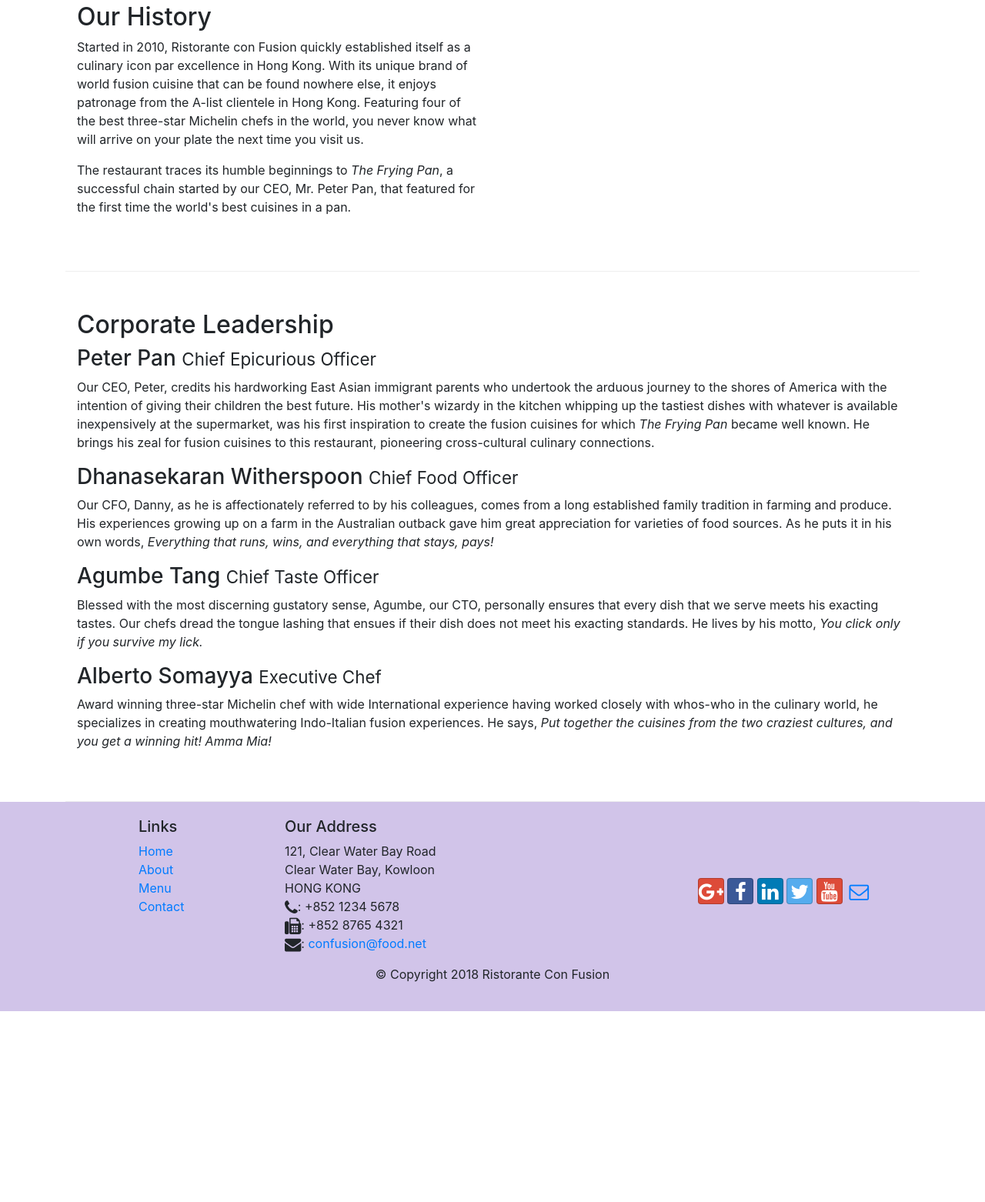
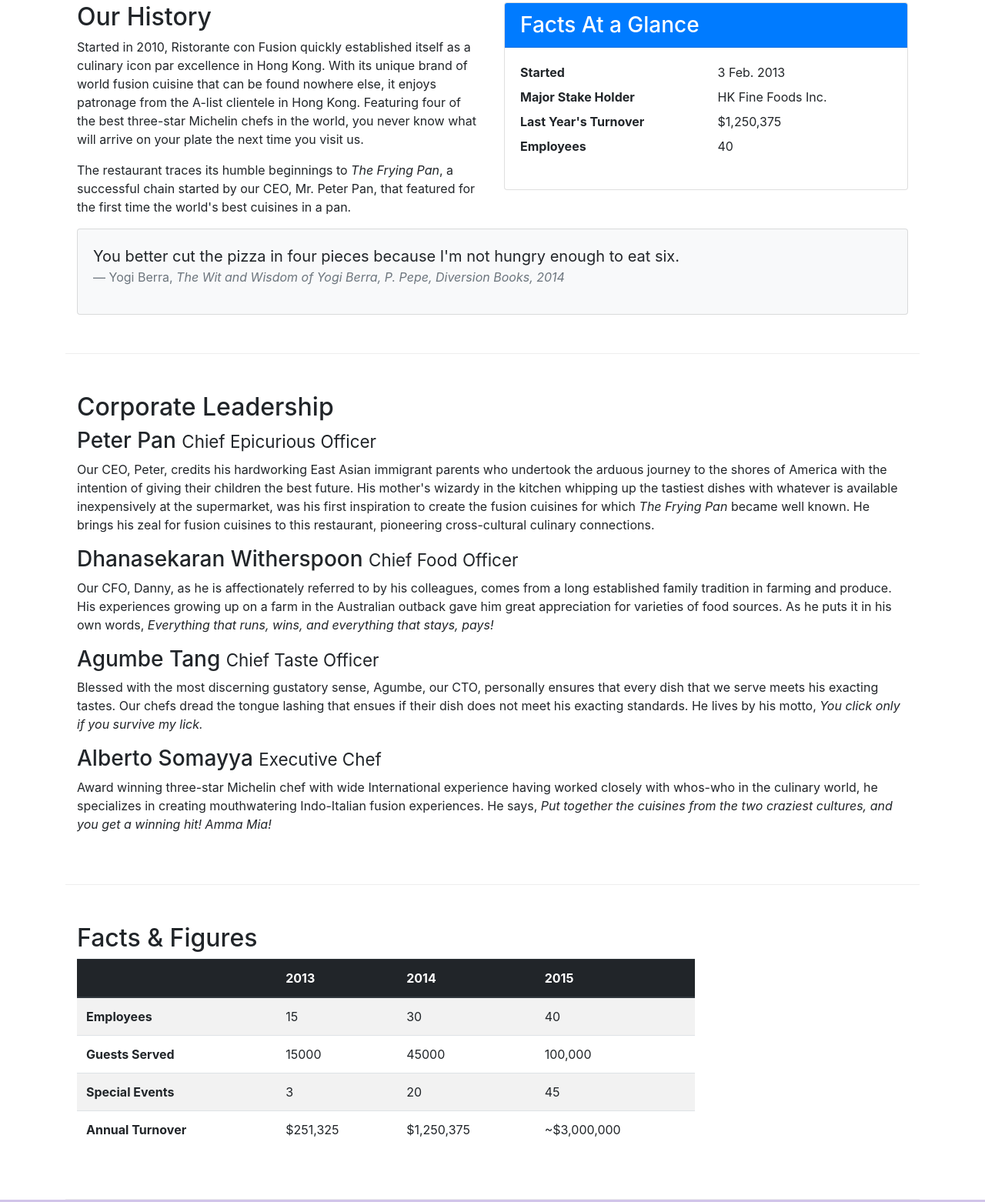
Before and after one commit to DR-611/Bootstrap-Test, a website: page aboutus.html in a window 1280 px wide. Shown: the part 462-2024 px from the top of the page at 77% size. Before the commit the page ends 1776 px from the top, so only its background shows below. Drawn offline with nearby package versions, Linux system fonts and the light colour scheme.

Commit message:
Tables and Cards

```diff
--- a/aboutus.html
+++ b/aboutus.html
@@ -69,8 +69,40 @@
                 <p>Started in 2010, Ristorante con Fusion quickly established itself as a culinary icon par excellence in Hong Kong. With its unique brand of world fusion cuisine that can be found nowhere else, it enjoys patronage from the A-list clientele in Hong Kong.  Featuring four of the best three-star Michelin chefs in the world, you never know what will arrive on your plate the next time you visit us.</p>
                 <p>The restaurant traces its humble beginnings to <em>The Frying Pan</em>, a successful chain started by our CEO, Mr. Peter Pan, that featured for the first time the world's best cuisines in a pan.</p>
             </div>
-            <div>
+            <div class="col-sm">
+				<!-- card div -->
+				<div class="card">
+					<h3 class="card-header bg-primary text-white">Facts At a Glance</h3>
+					<div class="card-body">
+						<dl class="row">
+							<dt class="col-6">Started</dt>
+							<dd class="col-6">3 Feb. 2013</dd>
+							<dt class="col-6">Major Stake Holder</dt>
+							<dd class="col-6">HK Fine Foods Inc.</dd>
+							<dt class="col-6">Last Year's Turnover</dt>
+							<dd class="col-6">$1,250,375</dd>
+							<dt class="col-6">Employees</dt>
+							<dd class="col-6">40</dd>
+						</dl>
+					</div>
+				</div>
             </div>
+			<div class="col-12">
+				<div class="card card-body bg-light">
+					<blockquote class="blockquote">
+						<p class="mb-0">
+							You better cut the pizza in four pieces
+							because I'm not hungry enough to eat six.
+						</p>
+						<footer class="blockquote-footer">Yogi Berra,
+							<cite title="Source Title">
+								The Wit and Wisdom of Yogi Berra, P. Pepe,
+								Diversion Books, 2014
+							</cite>
+						</footer>
+					</blockquote>
+				</div>
+			</div>
         </div>
 
 
@@ -87,7 +119,51 @@
                 <p class="d-none d-sm-block">Award winning three-star Michelin chef with wide International experience having worked closely with whos-who in the culinary world, he specializes in creating mouthwatering Indo-Italian fusion experiences. He says, <em>Put together the cuisines from the two craziest cultures, and you get a winning hit! Amma Mia!</em></p>
             </div>
        </div>
-
+		<div class="row row-content">
+			<div class="col-12 col-sm-9">
+				<h2>Facts &amp; Figures</h2>
+				<!-- the table-responsive div allows horizontal scrolling on small screens -->
+				<div class="table-responsive">
+					<table class="table table-striped">
+						<thead class="thead-dark">
+							<tr>
+								<th>&nbsp;</th>
+								<th>2013</th>
+								<th>2014</th>
+								<th>2015</th>
+							</tr>
+						</thead>
+						<tbody>
+							<tr>
+								<th>Employees</th>
+								<td>15</td>
+								<td>30</td>
+								<td>40</td>
+							</tr>
+							<tr>
+								<th>Guests Served</th>
+								<td>15000</td>
+								<td>45000</td>
+								<td>100,000</td>
+							</tr>
+							<tr>
+								<th>Special Events</th>
+								<td>3</td>
+								<td>20</td>
+								<td>45</td>
+							</tr>
+							<tr>
+								<th>Annual Turnover</th>
+								<td>$251,325</td>
+								<td>$1,250,375</td>
+								<td>~$3,000,000</td>
+							</tr>
+						</tbody>
+					</table>
+				</div>
+			</div>
+			<div class="col-12 col-sm-3"></div>
+		</div>
     </div>
 
     <footer class="footer">
```
